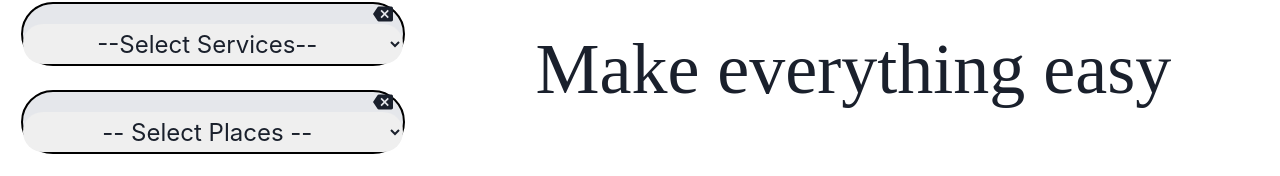
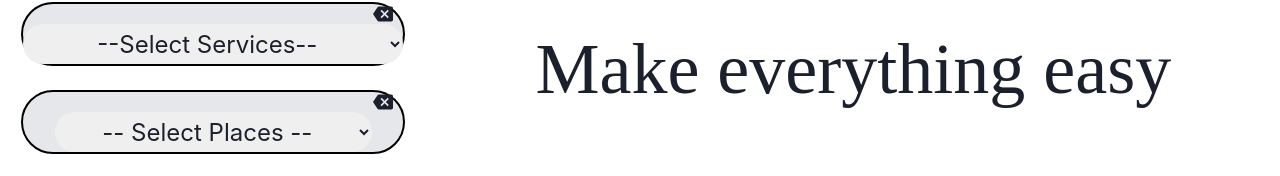
Before and after one commit to Vishnurb-7/FrontEnd, a React (Vite) app: page /providerSignup in a window 1280 px wide. Shown: the part 500-676 px from the top of the page. Built offline with nearby package versions, Linux system fonts and the light colour scheme; no server answers; a web font is replaced by a local one.

Commit message:
after some ui updation

```diff
--- a/src/pages/providerPages/ProviderSignup.jsx
+++ b/src/pages/providerPages/ProviderSignup.jsx
@@ -447,7 +447,7 @@ const ProviderSignup = () => {
             value=""
             onChange={selectPlace}
             onBlur={placeCheck}
-            className='h-12 bottom-0 border-none  w-full text-center rounded-3xl'>
+            className='h-12 bottom-0 border-none  w-10/12 text-center rounded-full'>
             <option value="#">-- Select Places --</option>
             <option value="Alappuzha" >Alappuzha</option>
             <option value="Ernakulam">Ernakulam</option>
```
